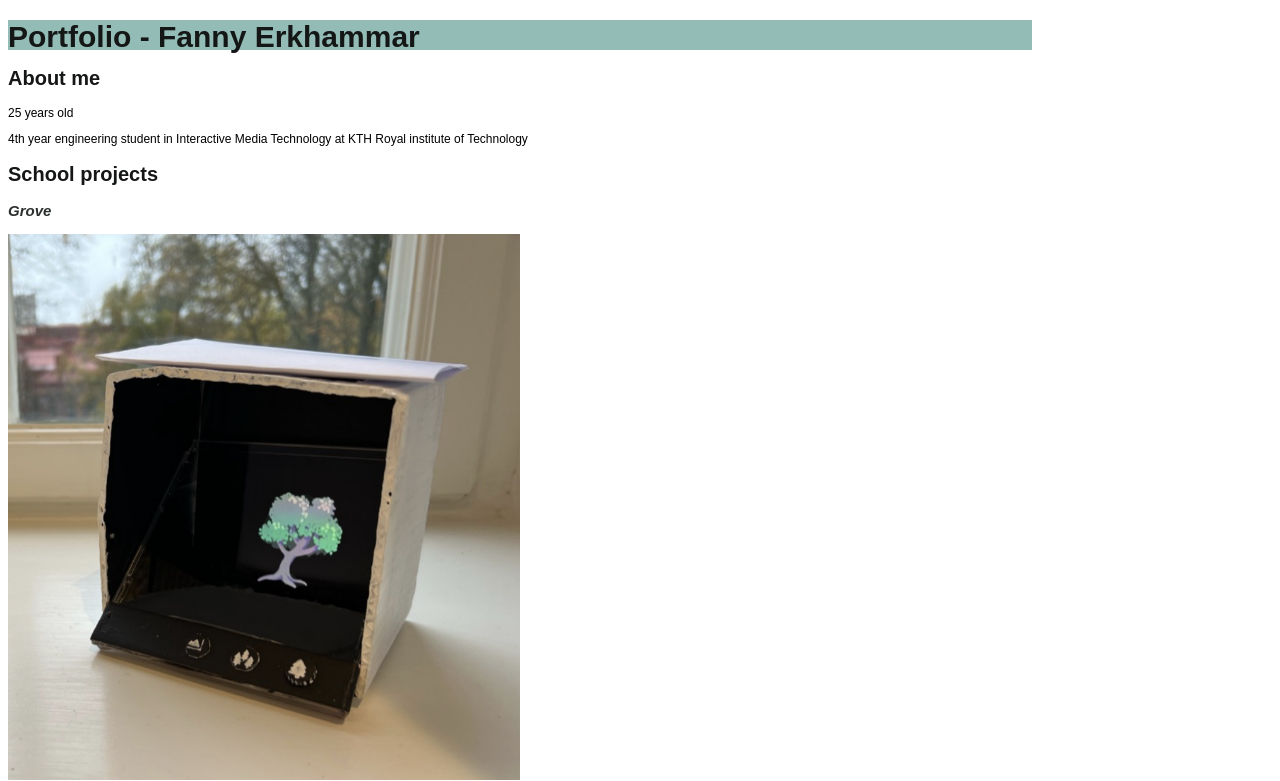
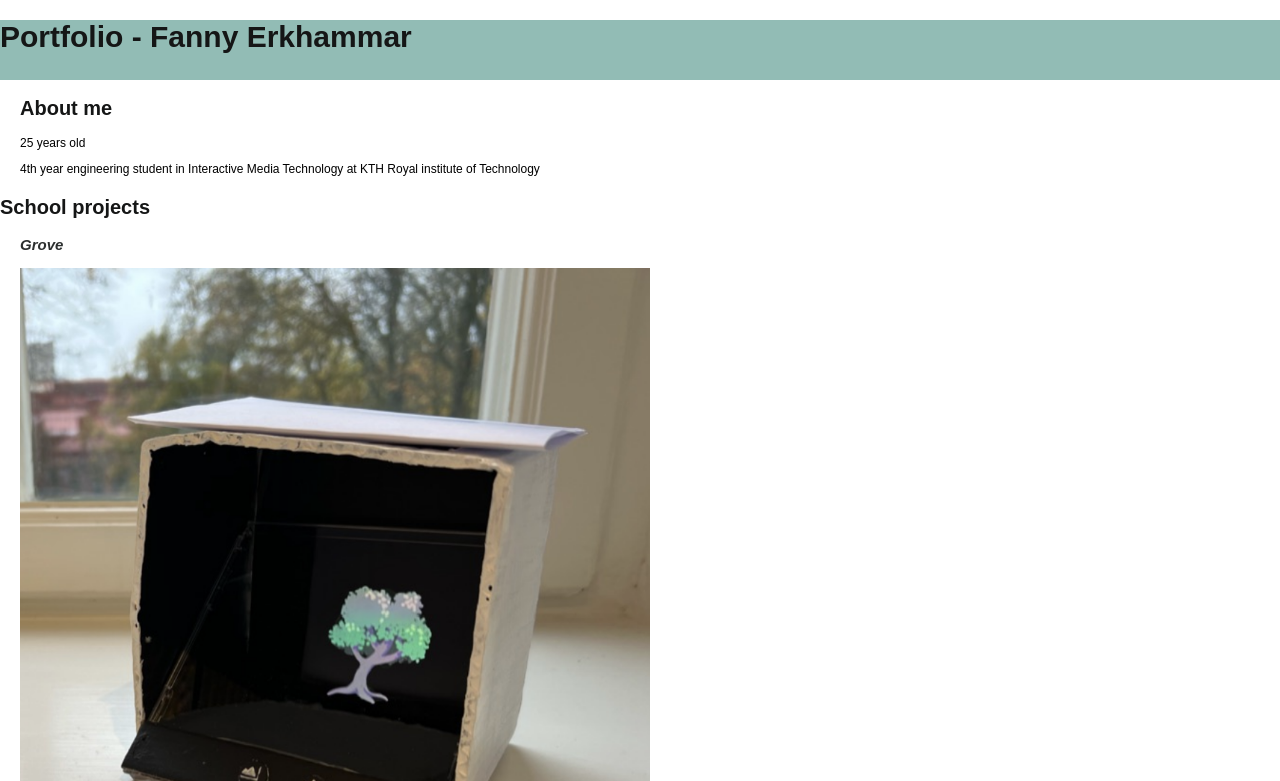
Before and after one commit to FaErk/portfolio_website, a plain HTML site: page index.html in a window 1280 px wide. Shown: the top 781 px of the page. Drawn offline with Linux system fonts and the light colour scheme.

Commit message:
updated css and divs

```diff
--- a/index.html
+++ b/index.html
@@ -10,23 +10,28 @@
   <body>
     <main>
         <div>
-            <div class="MainHeader">
+            <div class="mainHeader">
                 <h1>Portfolio - Fanny Erkhammar</h1>
             </div>
-            <div>
+            <div class="pageElement">
                 <h2>About me</h2>
                 <p>25 years old</p>
                 <p>4th year engineering student in Interactive Media Technology at KTH Royal institute of Technology</p>
             </div>
+
             <div>
                 <h2>School projects</h2>
+
+                <div class="pageElement">
                     <h3>Grove</h3>
                     <img src="grove1.png">
                     <img src="grove2.png">
                     <p>In this project we developed a prototype for a product to help young professionals be more intentional with the time spent in front of screens, and serve as an outside distraction to bring them out of undesired screen use.
                     </p>
                     <p>Done together with Yukun Cui, Simon Hallak & Maria Moliteus</p>
+                </div>
 
+                <div class="pageElement">
                     <h3>Color and Sound, a study on perception of traditional Chinese music</h3>
                     <p>A study investigating if there a connection between perceived color properties and emotion in music.
                     </p>
@@ -36,8 +41,8 @@
                     <p>Done together with Andreas Wrife, Bernhard Woschizka & Markus Wagner</p>
                 </div>
 
+                <div class="pageElement">
                     <h3>Musiikkia</h3>
-
                     <p>An online music quiz using your Spotify playlists, created using Spotify's API.
                     </p>
                     <img src="startView.png">
@@ -46,13 +51,17 @@
                     </p>
                     <p>Done together with Molly Gidfors Haraldsson, Emily Nilsson & Lucas Åkesson</p>
                 </div>
-            <div>
+            </div>
+
+            <div class="pageElement">
                 <h2>Art & illustrations</h2>
                 <img src="instagram4.png">
                 <img src="instagram5.png">
                 <img src="instagram3.png">
                 <img src="instagram2.png">
+                <div>
                     <a href="https://www.instagram.com/vegalupine/">View more on my Instagram account</a>
+                </div>
             </div>
         </div>
     </main>
--- a/style.css
+++ b/style.css
@@ -1,10 +1,17 @@
 body {
-    width: 80%;
+    width: 100%;
+    margin-top: 0;
+    margin-left: 0;
   }
 
-  .MainHeader {
-      height: 30px;
+  .mainHeader {
+      height: 60px;
       background-color: #92bcb5;
+  }
+
+  .pageElement {
+    margin-left: 20px;
+    margin-bottom: 20px;
   }
 
   h1 {
```
Also changed, not shown: startView.png. Lines whose indentation alone changed are shown as unchanged.
